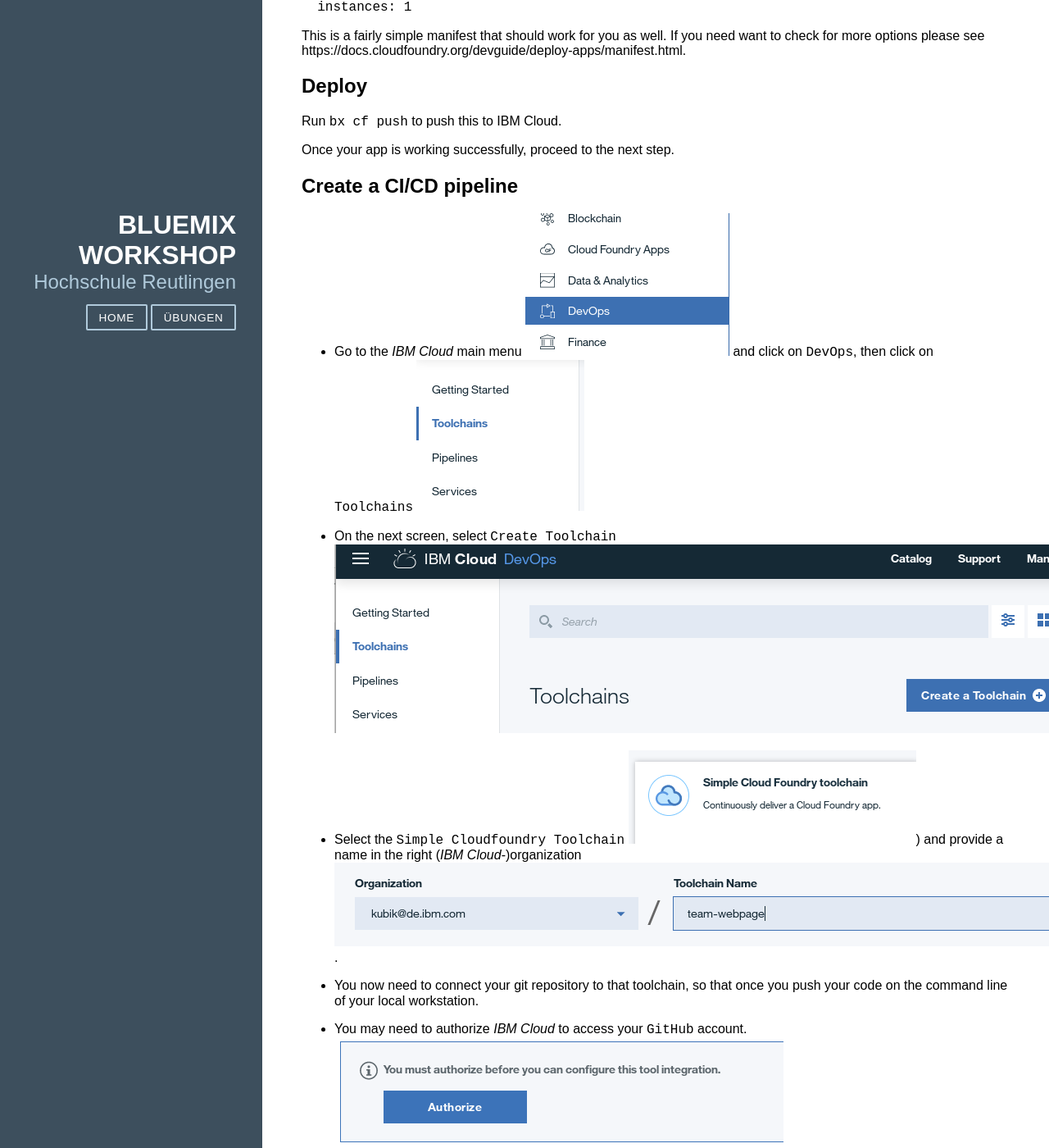
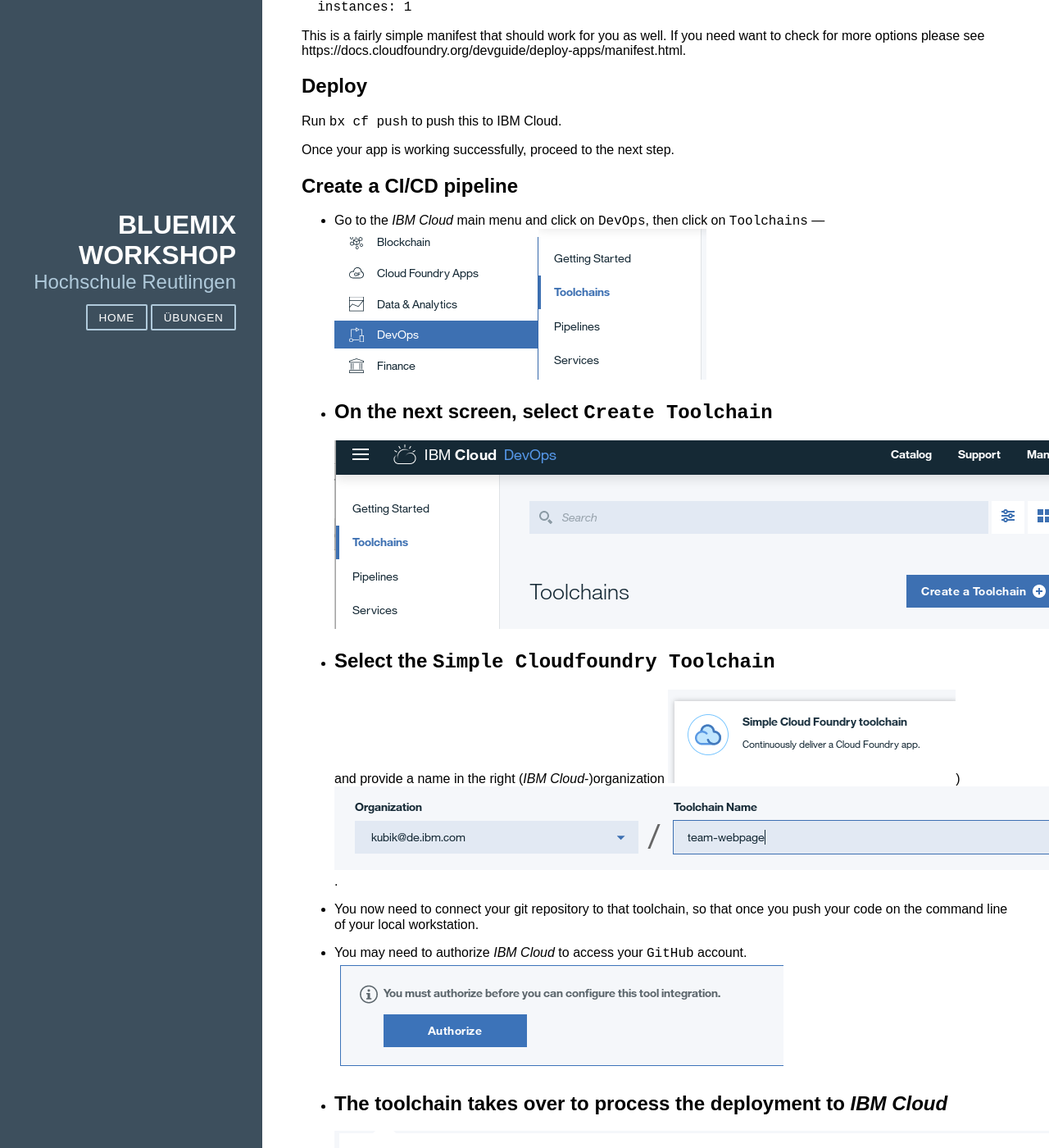
Before and after one commit to mkubik/HRTCloudDemo.github.io, a Jekyll site: the page built from _labs/005-port-app-to-bx.markdown, in a window 1280 px wide and 1400 px high, scrolled down 373 px. Shown: the whole window at 82% size. Built offline with Jekyll 4.4.1, drawn with Linux system fonts in a browser that asks for light colours; nearby versions of some CDN libraries.

Commit message:
fixed layout

```diff
--- a/_labs/005-port-app-to-bx.markdown
+++ b/_labs/005-port-app-to-bx.markdown
@@ -31,21 +31,31 @@
 
 ## Create a CI/CD pipeline
 
-- Go to the _IBM Cloud_ main menu ![main navigation](main_menu.png?raw=true)
-and click on `DevOps`, then click on `Toolchains` ![tc](tc.png?raw=true)
+- Go to the _IBM Cloud_ main menu
+and click on `DevOps`, then click on `Toolchains`
+---
+![main navigation](main_menu.png?raw=true)![tc](tc.png?raw=true)
+- On the next screen, select `Create Toolchain`
+---
+![create_tc](create_toolchain.png?raw?true)
 
-- On the next screen, select `Create Toolchain` ![create_tc](create_toolchain.png?raw?true)
-
-- Select the `Simple Cloudfoundry Toolchain` ![simepl_cf](simple_cf_tc.png?raw=true))
-and provide a name in the right (_IBM Cloud_-)organization ![tc_name](tc_name.png?raw=true).
+- Select the `Simple Cloudfoundry Toolchain`
+---
+and provide a name in the right (_IBM Cloud_-)organization ![simepl_cf](simple_cf_tc.png?raw=true))
+![tc_name](tc_name.png?raw=true).
 
 - You now need to connect your git repository to that toolchain, so that once you push your code on the command line of your local workstation.
 
 - You may need to authorize _IBM Cloud_ to access your `GitHub` account. ![git_auth](git_auth.png
   )
-- The toolchain takes over to process the deployment to _IBM Cloud_ ![tc_git](tc_git.png)
+- The toolchain takes over to process the deployment to _IBM Cloud_
+---
+![tc_git](tc_git.png)
 
-- Once you created the toolchain, the individual tools should show `Configured` ![tc_config](toolchain_config.png) and the build and deploy steps are triggered automatically. ![tc_pipeline](tc_pipeline.png)
+- Once you created the toolchain, the individual tools should show `Configured` and the build and deploy steps are triggered automatically.
+---
+![tc_config](toolchain_config.png)
+![tc_pipeline](tc_pipeline.png)
 
 - _IBM Cloud_ generates a hostname based on the git repository name, in this case `chat.mybluemix.net`. There is a reasonable chance that this name is already taken, so we need to work around this.
 Create a `manifest.yml` with the following content:
```
